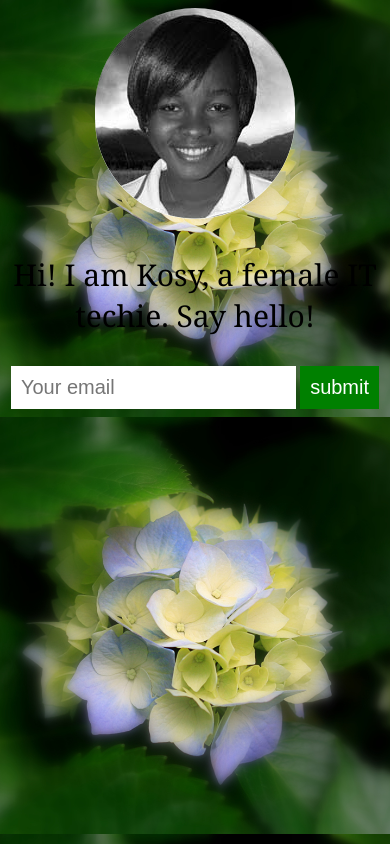
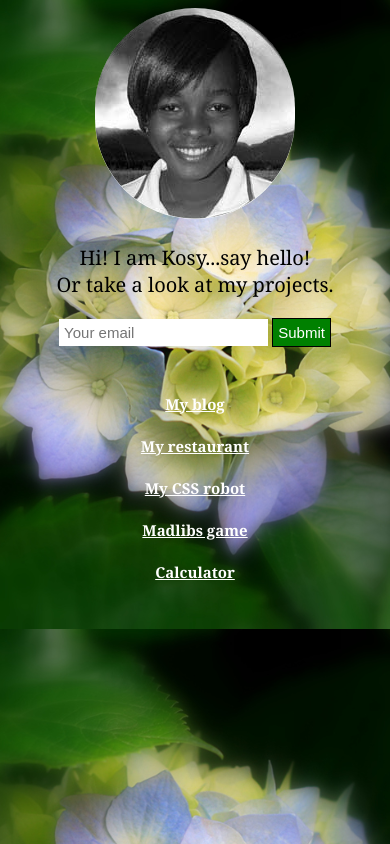
Before and after one commit to kosyfrances/personal-website, a plain HTML site: page index.html in a window 390 px wide. Drawn offline with Linux system fonts and the light colour scheme.

Commit message:
Added project links

```diff
--- a/index.html
+++ b/index.html
@@ -20,16 +20,53 @@
       border: 0;
       padding: 10px;
       font-size: 20px;
+      border: 1px solid black;
     }
     input[type="submit"] {
       background: green;
       color: white;
+      border: 1px solid black;
+    }
+    ul {
+      padding: 20px;
+    }
+    li {
+      display: block;
+      padding: 10px;
+    }
+    a:hover{
+      color: green;
+    }
+    a {
+      color: white;
+      font-weight: bold;
+      font-size: 25px;
+    }
+    @media (max-width: 500px) {
+      p {
+        font-size: 20px;
+      }
+      input {
+        border: 0;
+        padding: 5px;
+        font-size: 15px;
+      }
+      a {
+        font-size: 15px;
+      }
     }
   </style>
 </head>
 <body>
   <img src="kosi.jpg">
-  <p>Hi! I am Kosy, a female IT techie. Say hello!</p>
+  <p>Hi! I am Kosy...say hello!<br>Or take a look at my projects.</p>
   <input type="email" placeholder="Your email">
-  <input type="submit" value="submit">
+  <input type="submit" value="Submit">
+  <ul>
+    <li><a href="http://kosyfrances.github.io/blog-theme/" target="_blank">My blog</a></li>
+    <li><a href="http://kosyfrances.github.io/business-website/" target="_blank">My restaurant</a></li>
+    <li><a href="http://kosyfrances.github.io/css-robot/" target="_blank">My CSS robot</a></li>
+    <li><a href="http://kosyfrances.github.io/madlibs-game/" target="_blank">Madlibs game</a></li>
+    <li><a href="http://kosyfrances.github.io/calculator/" target="_blank">Calculator</a></li>
+  </ul>
 </body>
```
Lines whose indentation alone changed are shown as unchanged.
